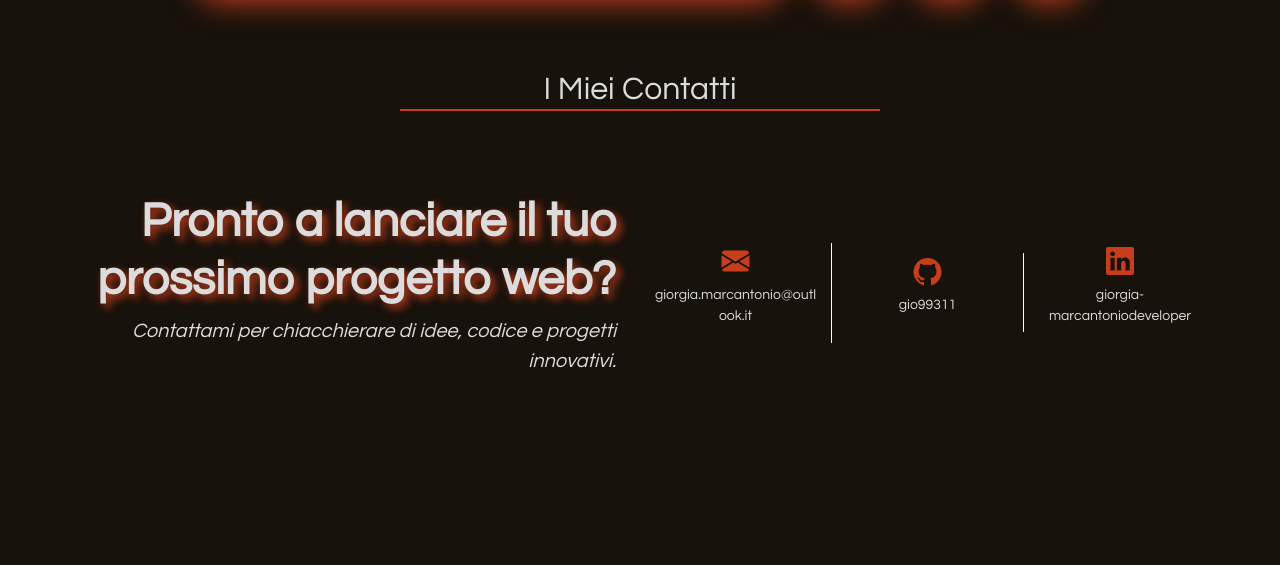
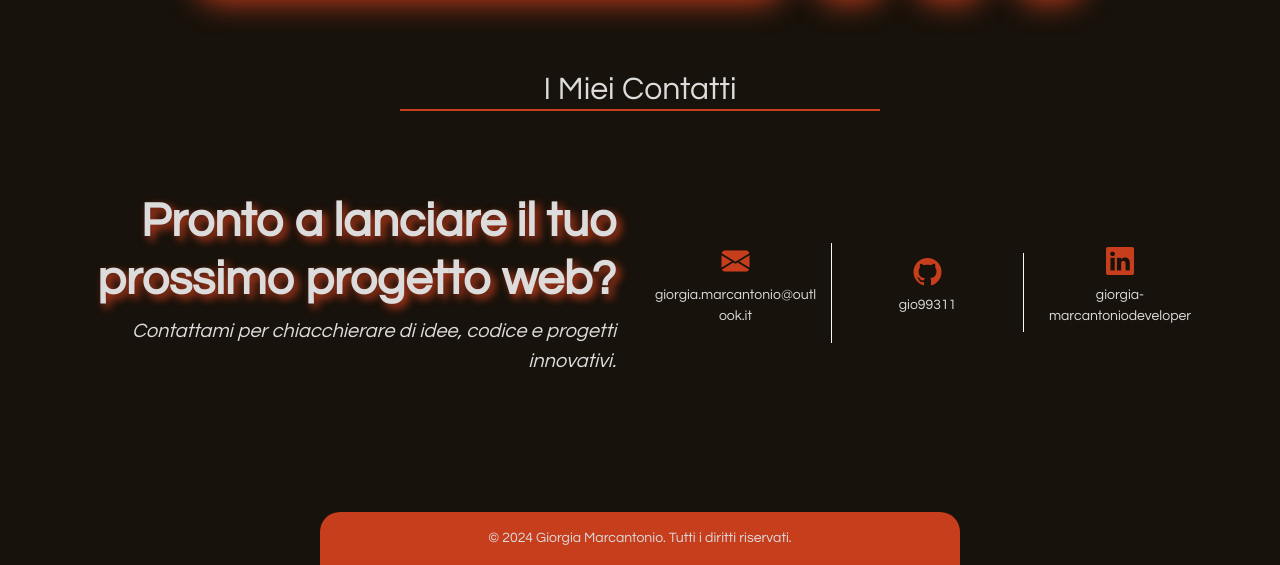
Before and after one commit to gio99311/portfolio, a website: page index.html in a window 1280 px wide. Shown: the part 1992-2557 px from the top of the page. Before the commit the page ends 2504 px from the top, so only its background shows below. Drawn offline with nearby package versions, Linux system fonts and the light colour scheme; a web font is replaced by a local one.

Commit message:
footer done

```diff
--- a/index.html
+++ b/index.html
@@ -225,6 +225,12 @@
   </section>
   <!-- FINE CONTACTS SECTION -->
 
+  <!-- FOOTER -->
+  <footer class="cust-footer text-center py-3">
+    <p class="mb-0 small">© 2024 Giorgia Marcantonio. Tutti i diritti riservati.</p>
+  </footer>
+  <!-- FINE FOOTER -->
+
 
 
 
--- a/style.css
+++ b/style.css
@@ -374,3 +374,12 @@ input:checked + label .description {
 
 }
 /* FINE PROJECTS SECTION  */
+
+/* FOOTER */
+.cust-footer {
+  background-color: var(--color-b);
+  color: var(--color-s);
+  width: 50%;
+  margin: auto;
+  border-radius: 20px 20px 0px 0px;
+}
```
